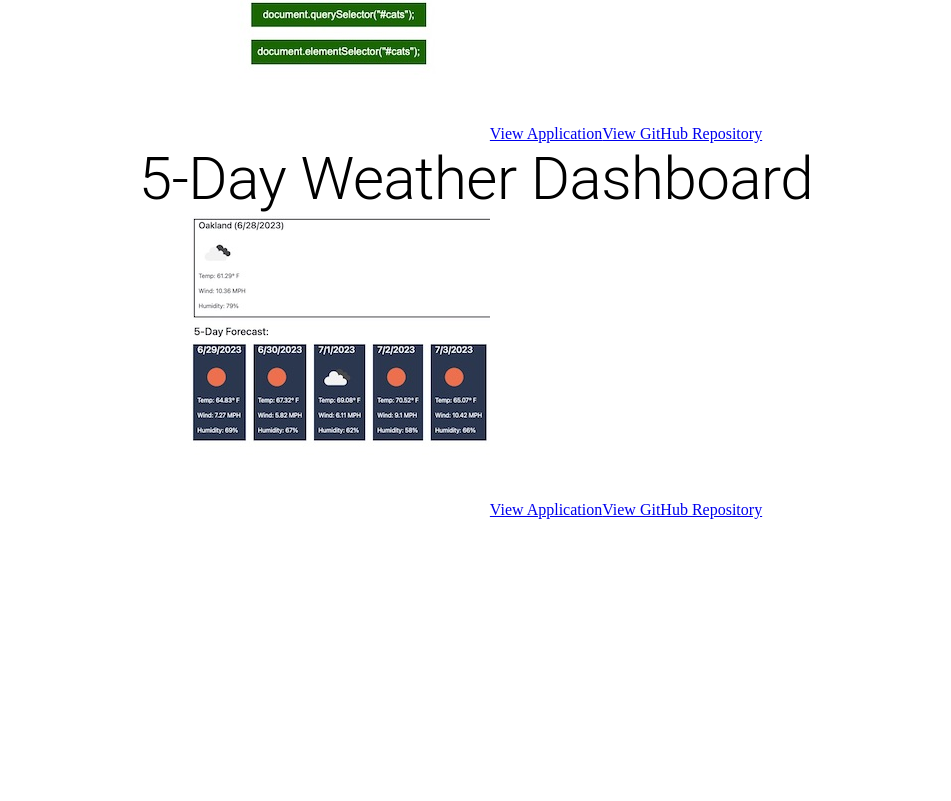
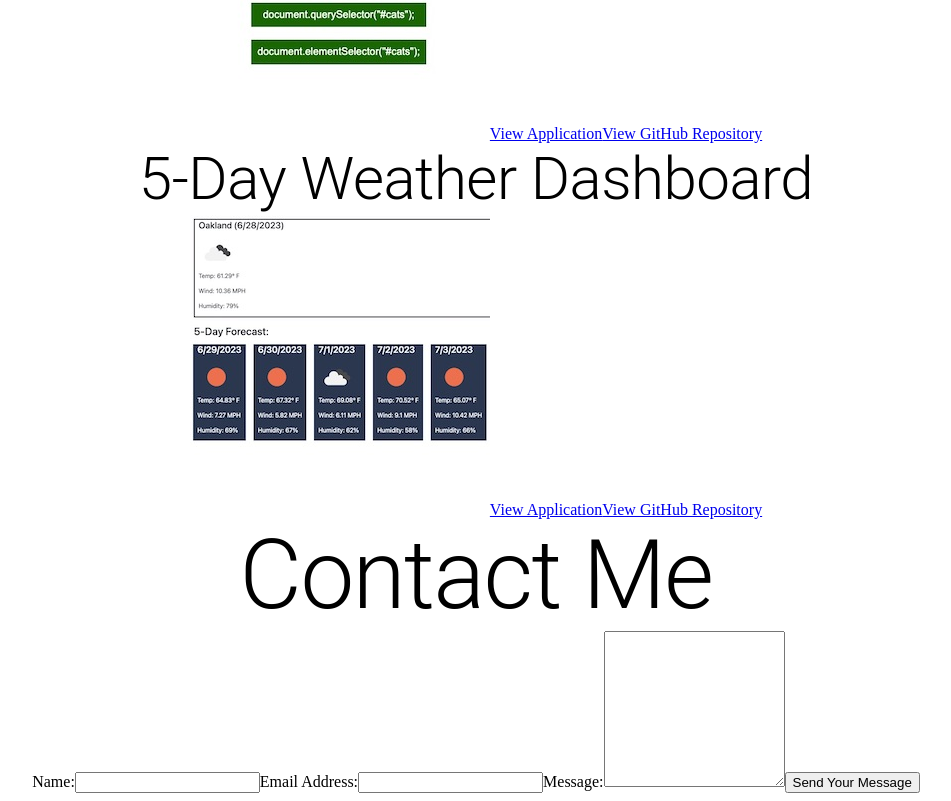
Before and after one commit to sendusyourbones/rebecca-react-portfolio, a React (Create React App) app: page / in a window 1280 px wide. Shown: the part 2296-3097 px from the top of the page, without its empty margins (164-1115 px from the left). Before the commit the page ends 2823 px from the top, so only its background shows below. Built offline with nearby package versions, Linux system fonts and the light colour scheme.

Commit message:
Add contact form

```diff
--- a/src/App.js
+++ b/src/App.js
@@ -3,6 +3,7 @@ import {
   Header,
   About,
   Portfolio,
+  Contact,
 } from './components';
 
 function App() {
@@ -11,6 +12,7 @@ function App() {
       <Header/>
       <About/>
       <Portfolio/>
+      <Contact/>
     </div>
   );
 }
--- /dev/null
+++ b/src/components/Contact.js
@@ -0,0 +1,75 @@
+import React, { useState } from 'react';
+import { Typography } from '@material-ui/core';
+
+export const Contact = () => {
+    const [name, setName] = useState('');
+    const [email, setEmail] = useState('');
+    const [message, setMessage] = useState('');
+    const [submitted, setSubmitted] = useState(false);
+
+    const handleInputChange = (e) => {
+        const { name, value } = e.target;
+
+        if (name === 'name') {
+            setName(value);
+        } else if (name === 'email') {
+            setEmail(value);
+        } else if (name === 'message') {
+            setMessage(value);
+        }
+    };
+
+    const handleFormSubmit = (e) => {
+        e.preventDefault();
+
+        setName('');
+        setEmail('');
+        setMessage('');
+        setSubmitted(true);
+    };
+
+    return (
+        <section>
+            <Typography variant="h1">
+                Contact Me
+            </Typography>
+            <form>
+                <label for="name">Name:</label>
+                <input
+                    id="name"
+                    value={name}
+                    name="name"
+                    onChange={handleInputChange}
+                    type="text"
+                />
+                <label for="email">Email Address:</label>
+                <input
+                    id="email"
+                    value={email}
+                    name="email"
+                    onChange={handleInputChange}
+                    type="text"
+                />
+                <label for="message">Message:</label>
+                <textarea
+                    id="message"
+                    value={message}
+                    name="message"
+                    onChange={handleInputChange}
+                    rows={10}
+                />
+                <button
+                    type="button"
+                    onClick={handleFormSubmit}
+                >
+                    Send Your Message
+                </button>
+                {submitted && (
+                    <p>Your message has been submitted!</p>
+                )}
+            </form>
+        </section>
+    );
+};
+
+export default Contact;
--- a/src/components/Project.js
+++ b/src/components/Project.js
@@ -29,10 +29,6 @@ export const Project = (props) => {
             </a>
         </div>
     );
-}
+};
 
 export default Project;
-
-/*
-THEN I see titled images with links to both the deployed applications and the corresponding GitHub repositories
-*/
--- a/src/components/index.js
+++ b/src/components/index.js
@@ -2,3 +2,4 @@ export * from './Header';
 export * from './About';
 export * from './Project';
 export * from './Portfolio';
+export * from './Contact';
```
